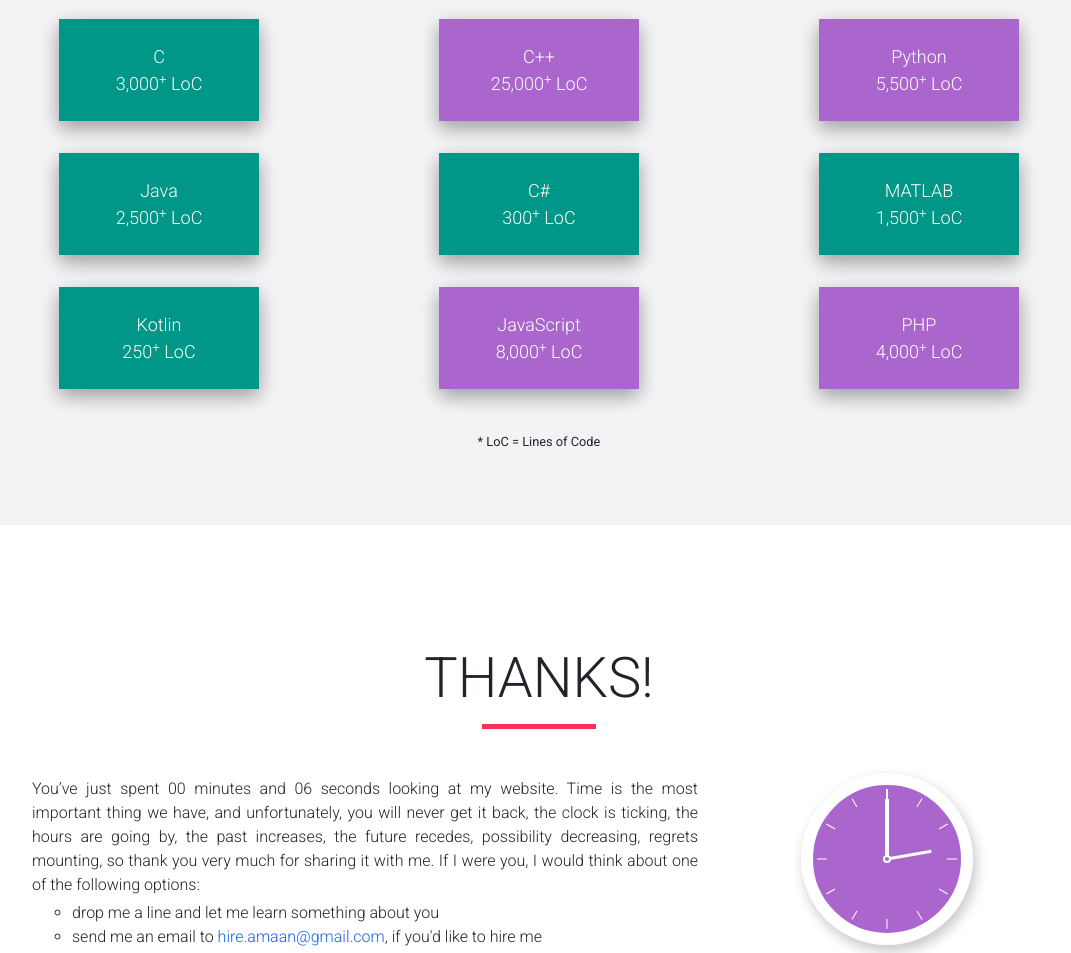
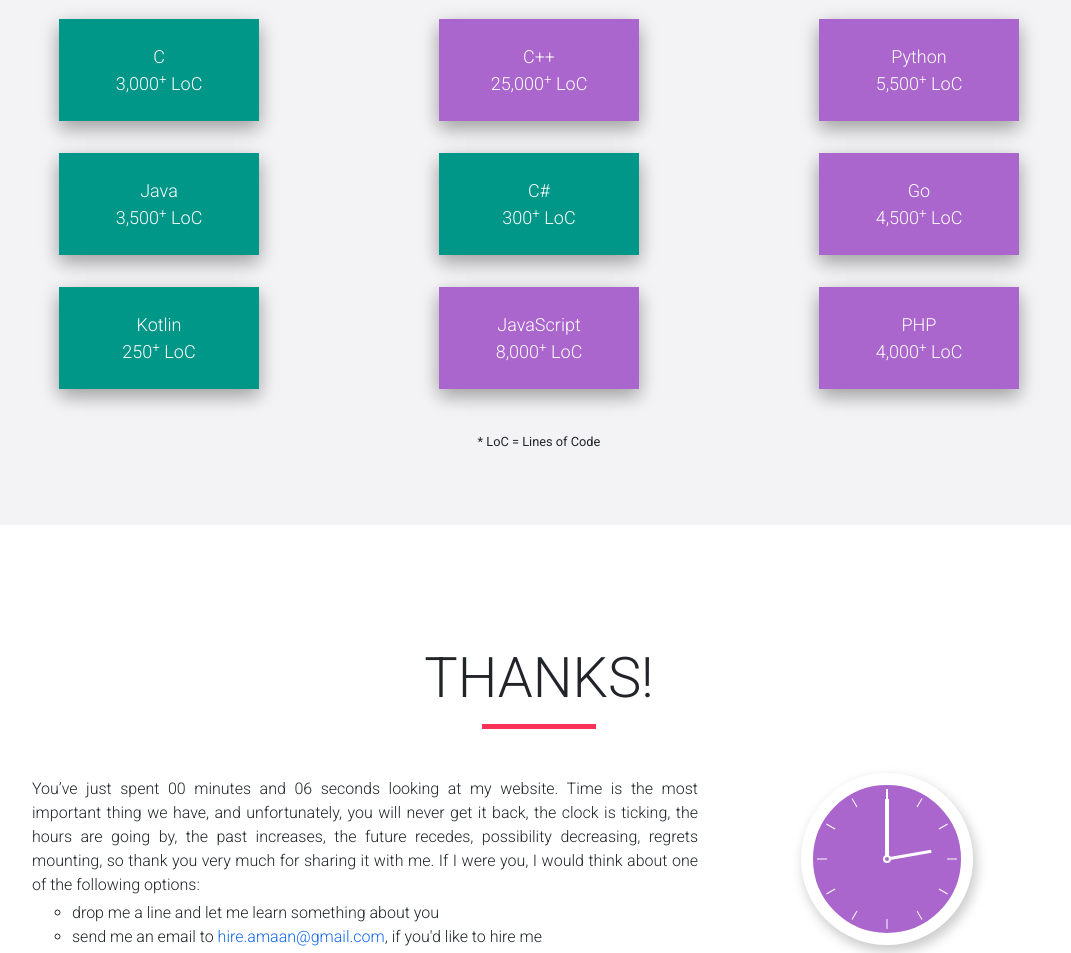
Before and after one commit to amaaniqbal/personal-website-2022, a plain HTML site: page index.html in a window 1280 px wide. Shown: the part 2027-2980 px from the top of the page, without its empty margins (101-1172 px from the left). Drawn offline with nearby package versions, Linux system fonts and the light colour scheme; a web font is replaced by a local one.

Commit message:
feat: update programming skills section

```diff
--- a/index.html
+++ b/index.html
@@ -283,7 +283,7 @@
 							<div class="bg-green z-depth-2 text-white language-description m-3 p-4 mx-auto text-center">
 								Java
 								<br>
-								2,500<sup>+</sup> LoC
+								3,500<sup>+</sup> LoC
 							</div>
 						</div>
 						<div class="col-md-4">
@@ -294,10 +294,10 @@
 							</div>
 						</div>
 						<div class="col-md-4">
-							<div class="bg-green z-depth-2 text-white language-description m-3 p-4 mx-auto text-center">
-								MATLAB
+							<div class="bg-purple z-depth-2 text-white language-description m-3 p-4 mx-auto text-center">
+								Go
 								<br>
-								1,500<sup>+</sup> LoC
+								4,500<sup>+</sup> LoC
 							</div>
 						</div>
 						<div class="col-md-4">
```
